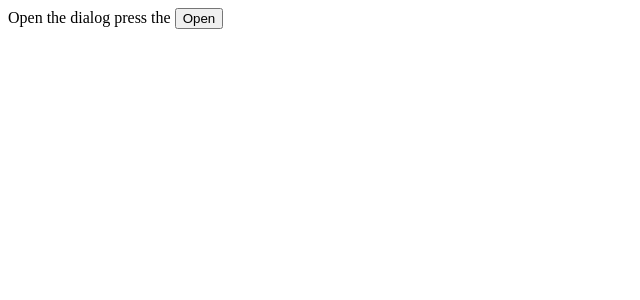
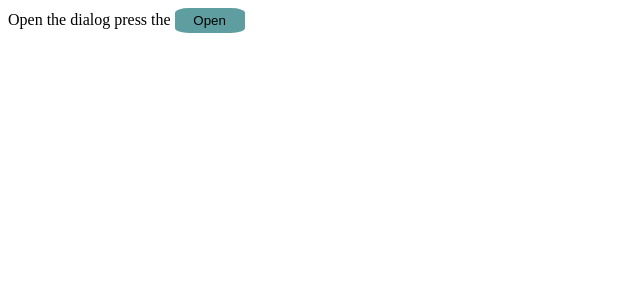
Before and after one commit to mennaelnokally22/angular-dynamic-components, an Angular app: page / in a window 1280 px wide. Shown: the top 300 px of the page, without its empty margins (0-640 px from the left). Built offline with nearby package versions, Linux system fonts and the light colour scheme.

Commit message:
💄 UI: Style open button

```diff
--- a/src/app/app.component.css
+++ b/src/app/app.component.css
@@ -0,0 +1,8 @@
+.btn{
+    border: none;
+    background-color: cadetblue;
+    padding: 5px;
+    border-radius: 20%;
+    width: 70px;
+    cursor: pointer;
+}
--- a/src/app/app.component.html
+++ b/src/app/app.component.html
@@ -1,5 +1,5 @@
 
 <div>
-  Open the dialog press the <button (click)="onClick()">Open</button>
+  Open the dialog press the <button (click)="onClick()" class="btn">Open</button>
 </div>
 <router-outlet></router-outlet>
```
